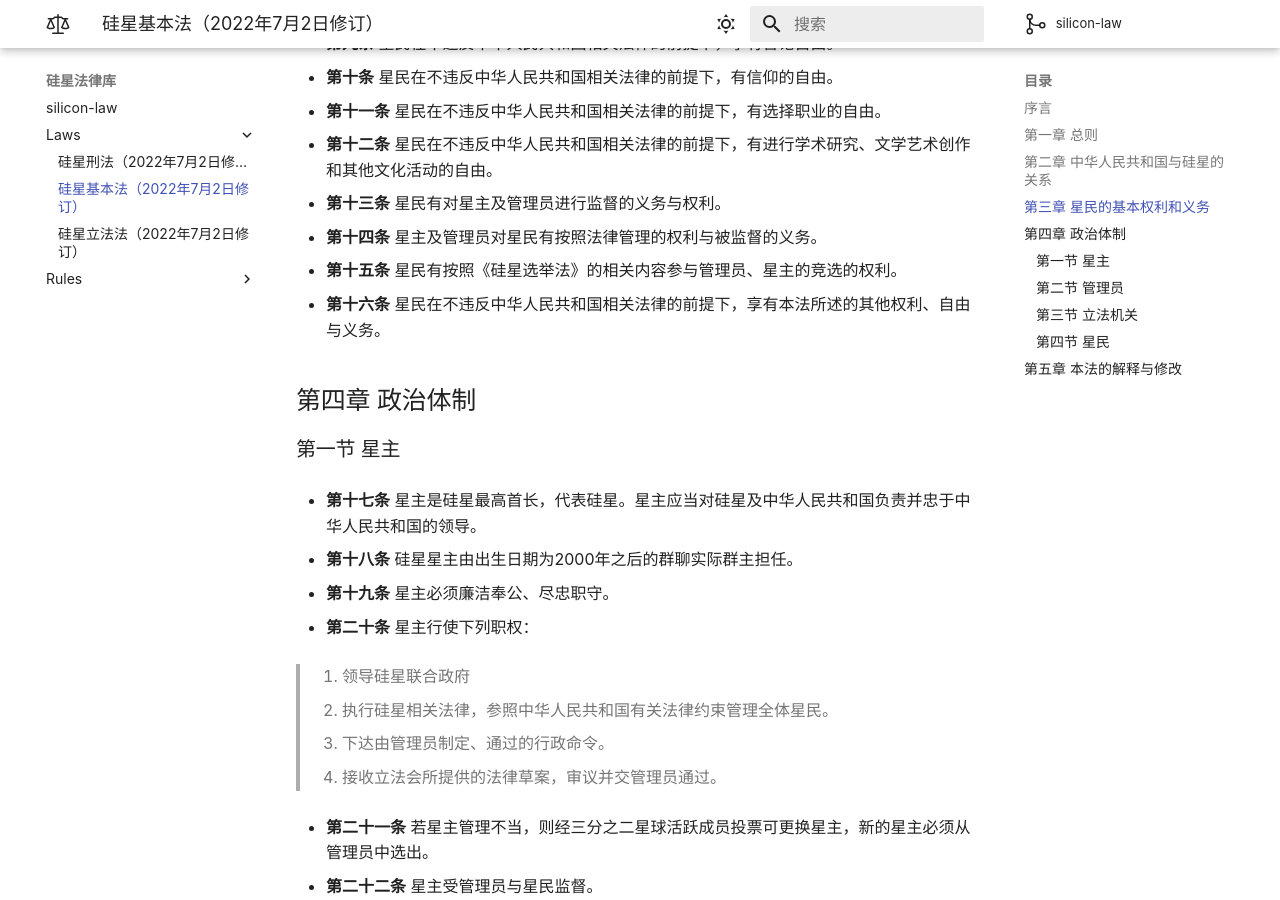
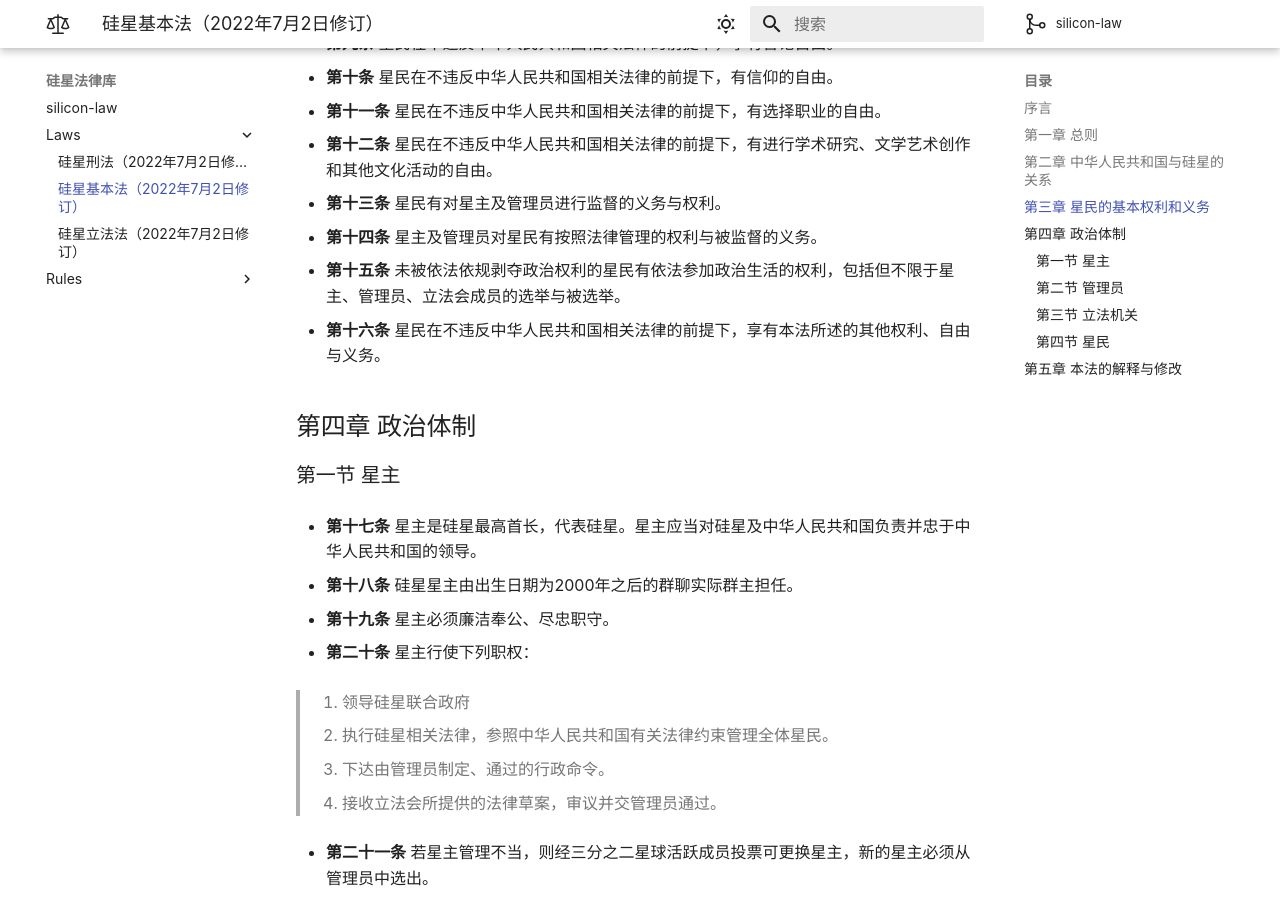
Before and after one commit to silicon-star-united-government/silicon-law, an MkDocs documentation site: the page built from docs/laws/硅星基本法.md, in a window 1280 px wide and 900 px high, scrolled down 853 px. Built offline with MkDocs 1.6.1 and Material for MkDocs 9.7.7, drawn with Linux system fonts in a browser that asks for light colours; comment, search, counter and statistics services are not loaded.

Commit message:
add：硅星选举细则

```diff
--- a/docs/laws/硅星基本法.md
+++ b/docs/laws/硅星基本法.md
@@ -26,7 +26,7 @@
 - **第十二条** 星民在不违反中华人民共和国相关法律的前提下，有进行学术研究、文学艺术创作和其他文化活动的自由。
 - **第十三条** 星民有对星主及管理员进行监督的义务与权利。
 - **第十四条** 星主及管理员对星民有按照法律管理的权利与被监督的义务。
-- **第十五条** 星民有按照《硅星选举法》的相关内容参与管理员、星主的竞选的权利。
+- **第十五条** 未被依法依规剥夺政治权利的星民有依法参加政治生活的权利，包括但不限于星主、管理员、立法会成员的选举与被选举。
 - **第十六条** 星民在不违反中华人民共和国相关法律的前提下，享有本法所述的其他权利、自由与义务。
 
 ## 第四章 政治体制
```
